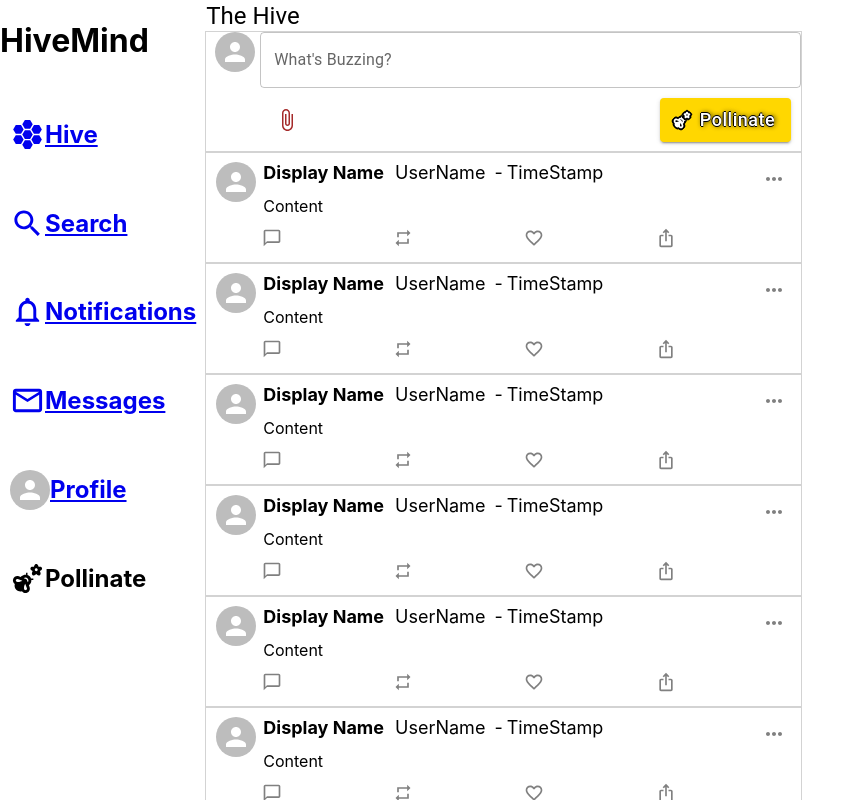
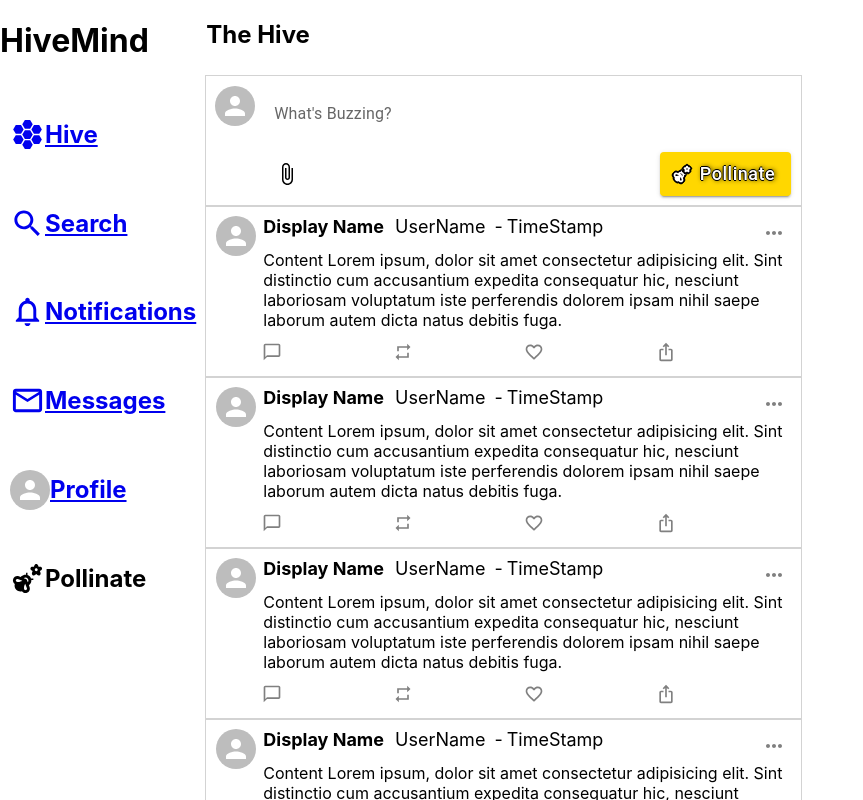
Before and after one commit to jck510/HiveMind, a React (Create React App) app: page /hive in a window 1280 px wide. Shown: the top 800 px of the page, without its empty margins (0-863 px from the left). Built offline with nearby package versions, Linux system fonts and the light colour scheme.

Commit message:
More home page styling

```diff
--- a/src/components/CreatePost.js
+++ b/src/components/CreatePost.js
@@ -1,6 +1,7 @@
 import { AttachFile, EmojiNature } from '@mui/icons-material'
 import { Avatar, BottomNavigation, Button, TextField, Tooltip } from '@mui/material'
 import React from 'react'
+import CreatePostTextField from './CreatePostTextField'
 
 
 const CreatePost = ({modalHandler}) => {
@@ -8,7 +9,7 @@ const CreatePost = ({modalHandler}) => {
     <div className='create-post-div'>
         <Avatar className='create-post-avatar'/>
         <div className='create-post-content-div'>
-          <TextField  label="What's Buzzing?" variant='outlined' className='create-post-text-field'/>
+          <CreatePostTextField label="What's Buzzing?" className='create-post-text-field'/>
           <div className='create-post-tools-div'>
             <Tooltip title='Attach Photo or Video' className='create-post-attachment-tooltip post-reply-tooltip'><AttachFile /></Tooltip>
             <Button variant='contained' startIcon={<EmojiNature font className='button-inner-icon'/>} onClick={() => modalHandler(false)}>Pollinate</Button>
--- /dev/null
+++ b/src/components/CreatePostTextField.js
@@ -0,0 +1,25 @@
+
+import { TextField } from '@mui/material';
+import styled from '@emotion/styled';
+
+const CreatePostTextField = styled(TextField)({
+    '& label.Mui-focused': {
+      color: 'gold',
+    },
+    '& .MuiInput-underline:after': {
+      borderBottomColor: 'gold',
+    },
+    '& .MuiOutlinedInput-root': {
+      '& fieldset': {
+        borderColor: 'white',
+      },
+      '&:hover fieldset': {
+        borderColor: 'white',
+      },
+      '&.Mui-focused fieldset': {
+        borderColor: 'white',
+      },
+    },
+  });
+
+export default CreatePostTextField
--- a/src/components/Home.js
+++ b/src/components/Home.js
@@ -10,7 +10,7 @@ const Home = () => {
     <div className='home-page-div'>
         <div className='home-page-content-div'>
             <div className='home-page-header-div'>
-                <Typography variant='h5'>The Hive</Typography>
+                <h2 className='page-header'>The Hive</h2>
             </div>
 
         <CreatePost />
--- a/src/components/Post.js
+++ b/src/components/Post.js
@@ -25,7 +25,7 @@ const Post = ({postDetails}) => {
 
         {/* If it is a reply then it will say it is replying to a user */}
 
-        <p className='post-content'>Content</p>
+        <p className='post-content'>Content Lorem ipsum, dolor sit amet consectetur adipisicing elit. Sint distinctio cum accusantium expedita consequatur hic, nesciunt laboriosam voluptatum iste perferendis dolorem ipsam nihil saepe laborum autem dicta natus debitis fuga.</p>
 
         <div className='post-tools-div'>
             <Tooltip title='Reply' className='post-reply-tooltip'><ChatBubbleOutline className='post-reply-icon'/></Tooltip>
--- a/src/index.css
+++ b/src/index.css
@@ -47,14 +47,6 @@ code {
 
 }
 
-.home-page-div {
-  display: flex;
-}
-
-.home-page-header-div {
-  position: sticky;
-}
-
 .user-post-div {
   width: 600px;
 }
@@ -65,6 +57,25 @@ code {
 
 .messages-page-div {
   display: flex;
+}
+
+/* Page Header */
+
+.page-header {
+  position: absolute;
+  position: fixed;
+}
+
+.home-page-div {
+  display: flex;
+}
+
+.home-page-header-div {
+  position: fixed;
+  width: 595px;
+  height: 75px;
+  background-color: rgba(255, 255, 255, 0.911);
+
 }
 
 /* Post */
@@ -197,7 +208,7 @@ code {
 }
 
 .post-reply-icon:hover {
-  color: brown;
+  color: black;
 }
 
 
@@ -206,14 +217,17 @@ code {
 .create-post-div {
   display: flex;
   outline: 1px solid lightgray;
+  margin-top: 76px;
 }
 
 .create-post-avatar {
   margin-left: 9px;
+  margin-top: 10px;
 }
 
 .create-post-content-div {
   margin-left: 5px;
+  margin-top: 10px;
 }
 
 .create-post-text-field {
@@ -225,7 +239,7 @@ code {
   margin: 10px;
   display: flex;
   justify-content: space-between;
-  color: brown;
+  color: black;
 }
 
 .create-post-tools-div button {
```
